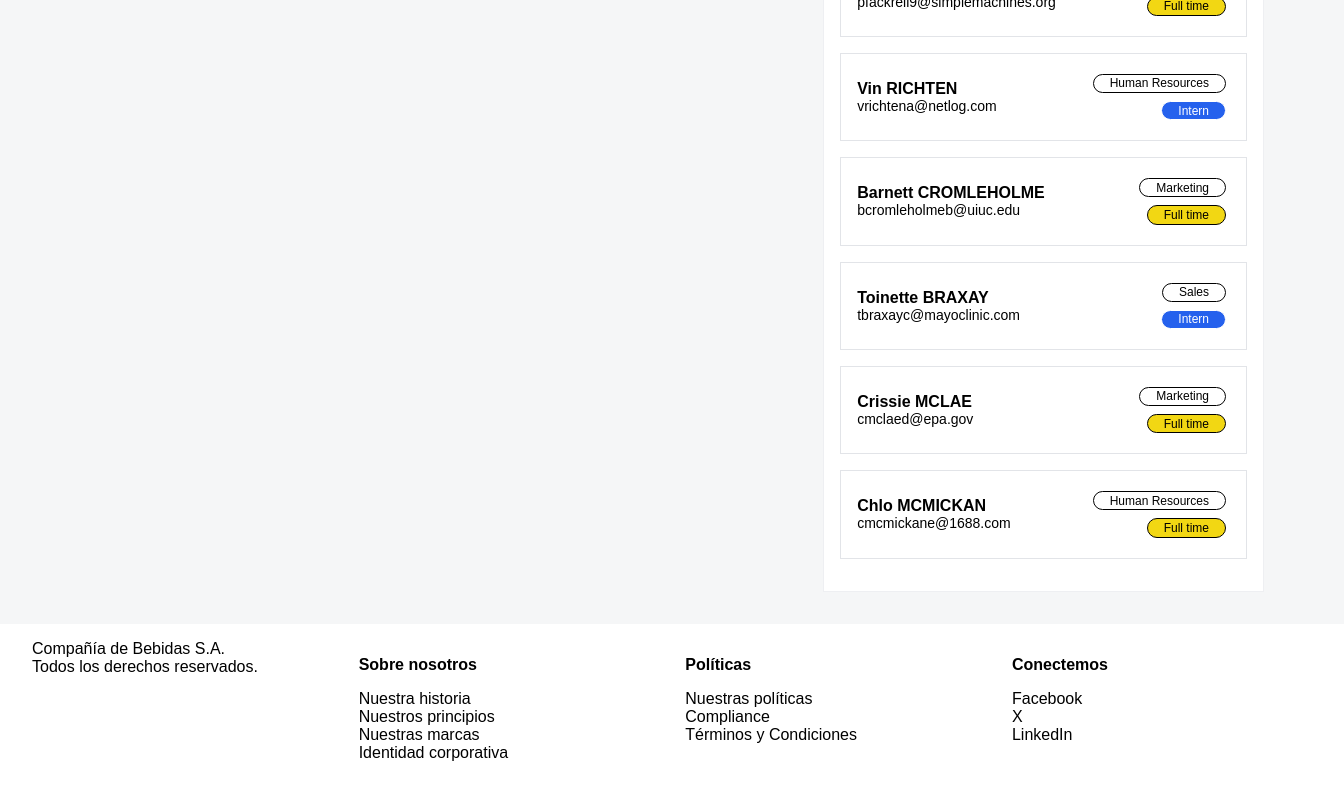
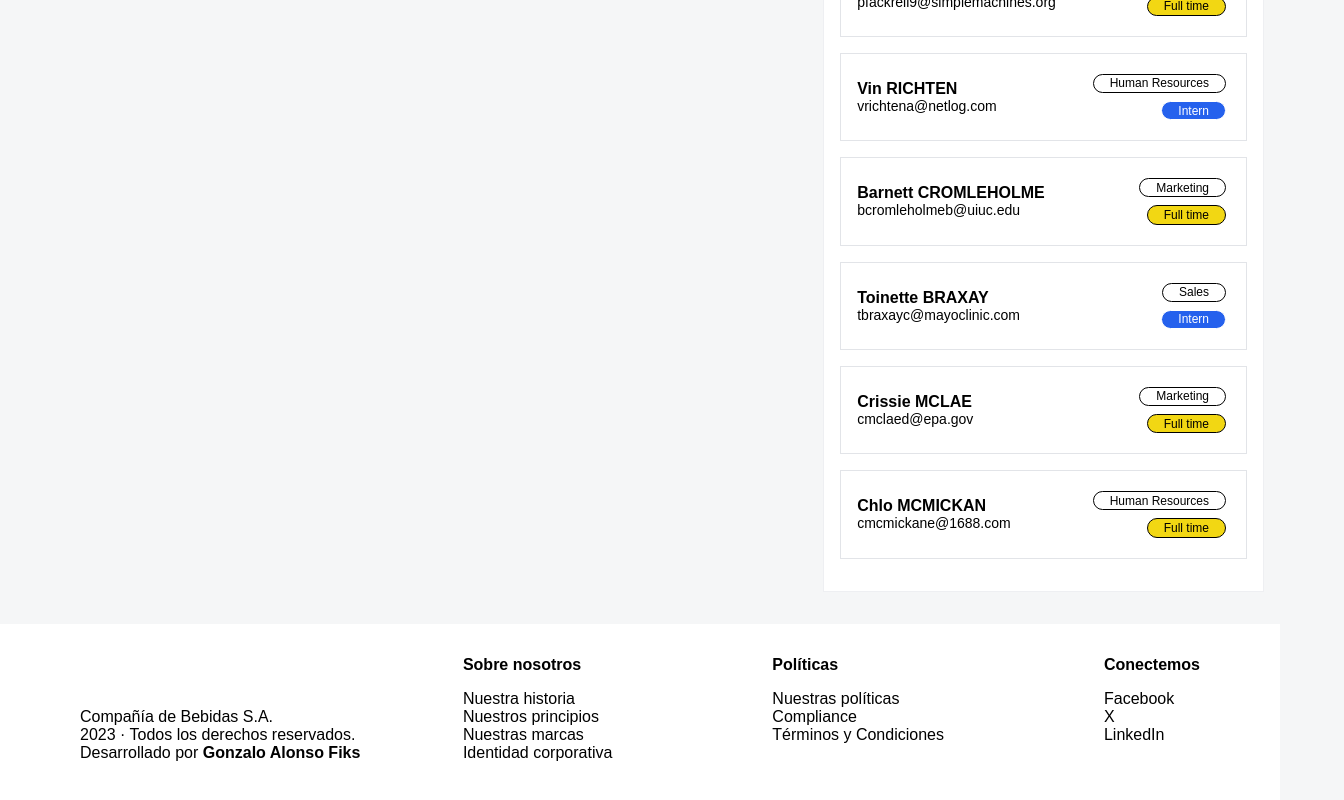
Before and after one commit to gonzaloalonsofiks/angular-coderhouse, an Angular app: page / in a window 1280 px wide. Shown: the part 1134-1934 px from the top of the page, 1344 px wide, since content can reach past the window. Built offline with nearby package versions, Linux system fonts and the light colour scheme.

Commit message:
Fix Footer style

```diff
--- a/src/app/footer/footer.component.html
+++ b/src/app/footer/footer.component.html
@@ -1,9 +1,16 @@
 <footer>
   <div class="footer-column-container">
-    <div class="footer-column">
+    <div class="footer-column-brand">
       <p>Compañía de Bebidas S.A.</p>
-      <p>Todos los derechos reservados.</p>
+      <p>2023 · Todos los derechos reservados.</p>
+      <p>
+        Desarrollado por
+        <a href="https://www.linkedin.com/in/gonzaloalonsofiks" target="_blank"
+          >Gonzalo Alonso Fiks</a
+        >
+      </p>
     </div>
+    <div class="footer-column-menus">
       <div class="footer-column">
         <h4>Sobre nosotros</h4>
         <p>Nuestra historia</p>
@@ -24,4 +31,5 @@
         <p>LinkedIn</p>
       </div>
     </div>
+  </div>
 </footer>
--- a/src/app/footer/footer.component.scss
+++ b/src/app/footer/footer.component.scss
@@ -2,16 +2,32 @@ footer {
   background-color: #fff;
   bottom: 0;
   width: 100%;
-  padding: 1rem 2rem;
   height: 200px;
+  margin: 0;
 }
 
 .footer-column-container {
   display: flex;
+  flex-direction: row;
   justify-content: space-between;
+  align-items: stretch;
+  padding: 1rem 5rem;
 }
 
 .footer-column {
-  width: 300px;
-  max-width: 350px;
+  display: flex;
+  flex-direction: column;
 }
+
+.footer-column-brand {
+  display: flex;
+  flex-direction: column;
+  justify-content: flex-end;
+}
+
+.footer-column-menus {
+  max-width: 800px;
+  display: flex;
+  flex-direction: row;
+  gap: 10rem;
+}
--- a/src/styles.scss
+++ b/src/styles.scss
@@ -20,3 +20,13 @@ h4 {
   padding: 1rem;
   border: 1px solid #eeeff2;
 }
+
+a {
+  text-decoration: none;
+  font-weight: 600;
+  color: inherit;
+}
+
+a:hover {
+  color: #2561ed;
+}
```
Lines whose indentation alone changed are shown as unchanged.
